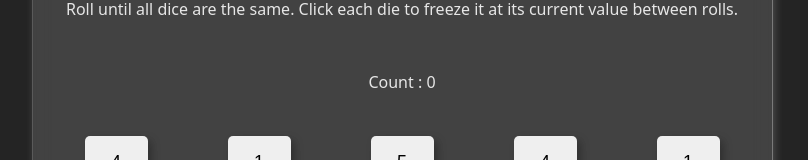
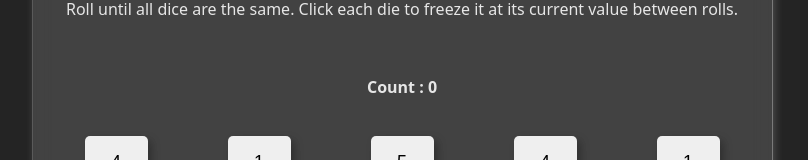
Before and after one commit to HTGA75/tenzies-new-design, a React (Vite) app: page / in a window 1280 px wide. Shown: the part 291-451 px from the top of the page, without its empty margins (238-1046 px from the left). Built offline with nearby package versions, Linux system fonts and the light colour scheme; no server answers.

Commit message:
fixed a small syntax error

```diff
--- a/src/Card.jsx
+++ b/src/Card.jsx
@@ -94,7 +94,7 @@ export default function Card(props){
     }
 
     function getLuckMessage(count) {
-        if (count < 5) return "You are very lucky.";
+        if (count <= 5) return "You are very lucky.";
         if (count > 20) return "You are not so lucky. You need to work hard for your goals.";
         return "You are lucky.";
     }
@@ -105,7 +105,7 @@ export default function Card(props){
             <p className="game-info">
                 {gameWon ? getLuckMessage(count) : "Roll until all dice are the same. Click each die to freeze it at its current value between rolls."}
             </p>
-            <p className="count">Count : {count}</p>
+            <h4 className="count">Count : {count}</h4>
             {diceValues}
             <button className="roll-btn" onClick={handleClick}>{gameWon ? 'New Game' : 'Roll'}</button>
         </div>
```
